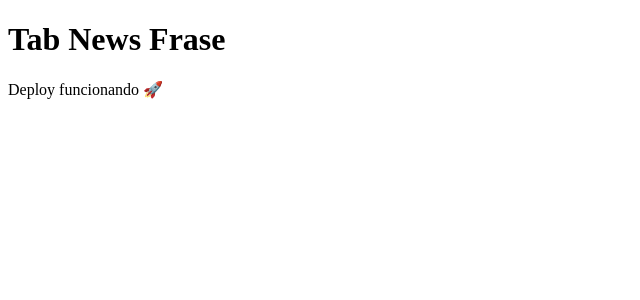
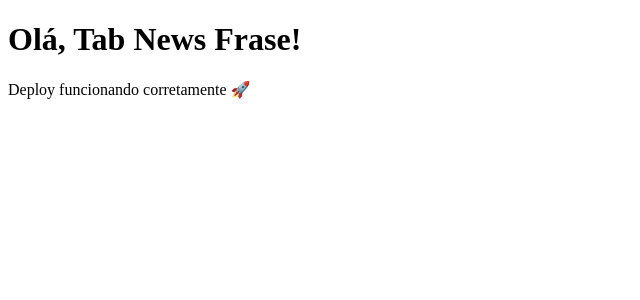
Before and after one commit to RichardVes/tab-news-frase, a Next.js app: page / in a window 1280 px wide. Shown: the top 300 px of the page, without its empty margins (0-640 px from the left). Built offline with nearby package versions, Linux system fonts and the light colour scheme.

Commit message:
Confirma página inicial index.js

```diff
--- a/pages/index.js
+++ b/pages/index.js
@@ -1,8 +1,8 @@
 export default function Home() {
   return (
     <div>
-      <h1>Tab News Frase</h1>
-      <p>Deploy funcionando 🚀</p>
+      <h1>Olá, Tab News Frase!</h1>
+      <p>Deploy funcionando corretamente 🚀</p>
     </div>
   );
 }
```
